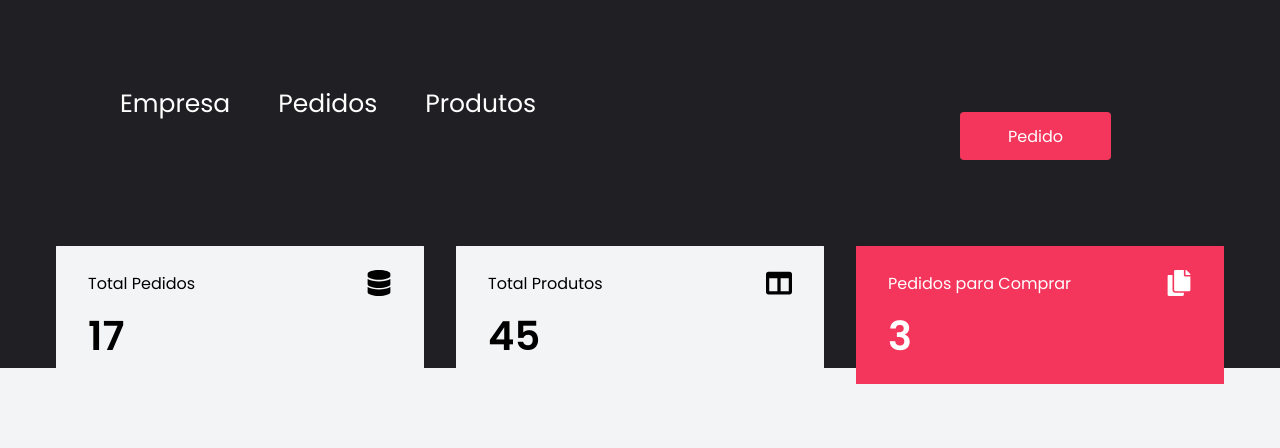
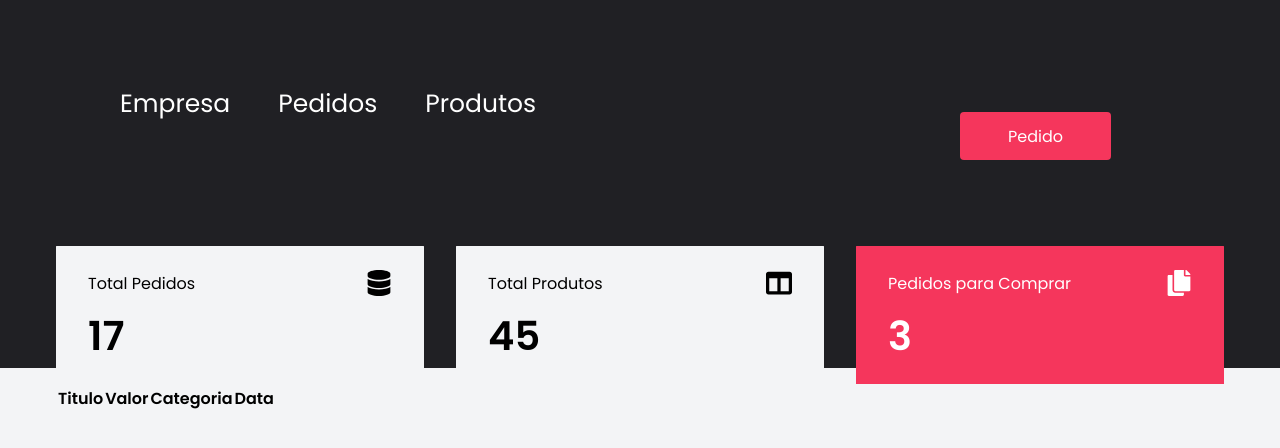
Before and after one commit to jorgelucasalima/engpede, a React (Create React App) app: page / in a window 1280 px wide. Shown: the top 448 px of the page. Built offline with nearby package versions, Linux system fonts and the light colour scheme.

Commit message:
criado component Pedido

```diff
--- a/src/Styles/StylesGlobal.js
+++ b/src/Styles/StylesGlobal.js
@@ -8,6 +8,7 @@ export const EstiloGlobal = createGlobalStyle`
     --cor-fundo-header2:#11C9EE;
     --cor-fundo: #F3F4F6;
     --cor-fundo-outros: #FFFFFF;
+    --cor-fundo-pedidos: #121214;
 
     --cor-texto-menu: #FFFFFF;
     --cor-icone-menu: #A5B4FC;
--- a/src/components/Dashboard/index.jsx
+++ b/src/components/Dashboard/index.jsx
@@ -1,11 +1,13 @@
 import { Container } from "./styles";
 import Resumo from "../../components/Resumo";
+import Pedidos from "../../components/Pedidos";
 
 
 export default function Dashboard() {
   return (
     <Container>
       <Resumo />
+      <Pedidos/>
     </Container>
   );
 }
--- /dev/null
+++ b/src/components/Pedidos/index.jsx
@@ -0,0 +1,26 @@
+import { Container } from "./styles"
+
+export default function Pedidos() {
+
+  return (
+    <Container>
+      <div>
+        <table>
+
+          <thead>
+            <tr>
+              <th>Titulo</th>
+              <th>Valor</th>
+              <th>Categoria</th>
+              <th>Data</th>
+            </tr>
+          </thead>
+
+          <tbody>
+          </tbody>
+        </table>
+      </div>
+    </Container>
+  )
+
+}
--- /dev/null
+++ b/src/components/Pedidos/styles.js
@@ -0,0 +1,7 @@
+import styled from "styled-components";
+
+export const Container = styled.div`
+
+
+
+`
```
